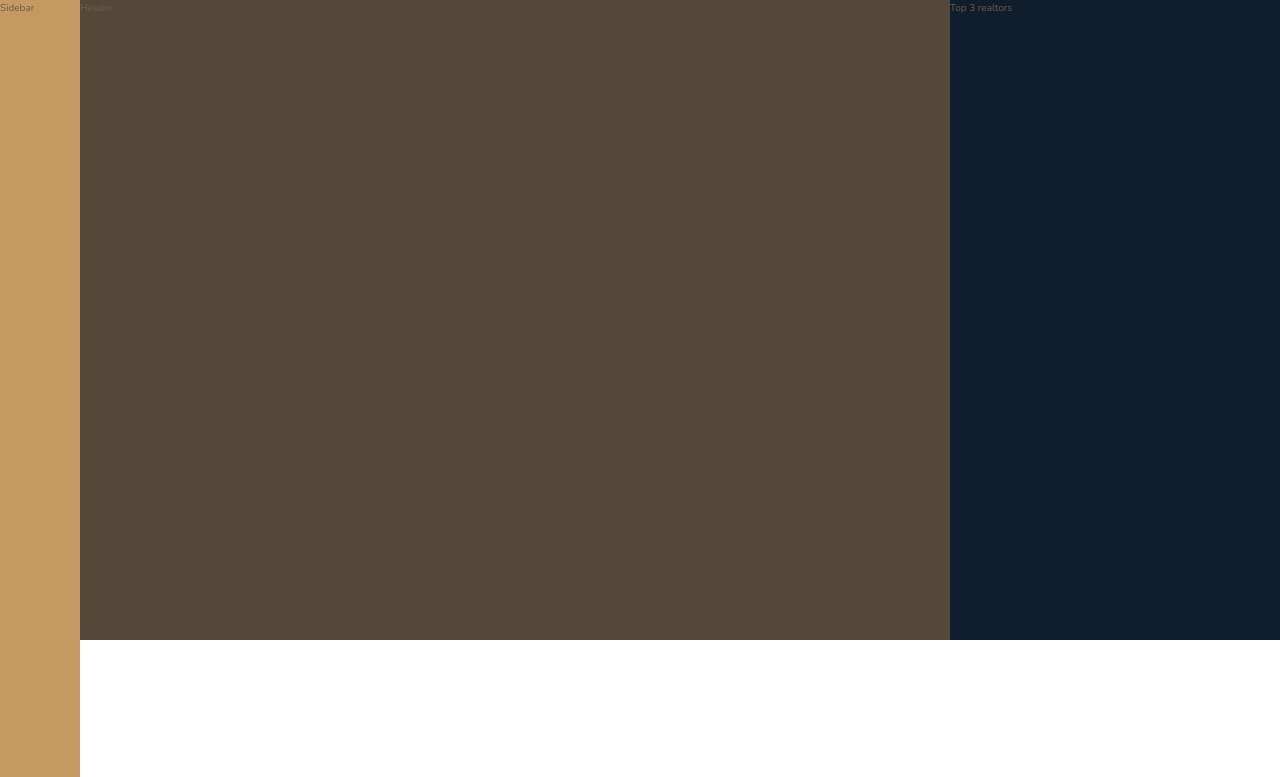
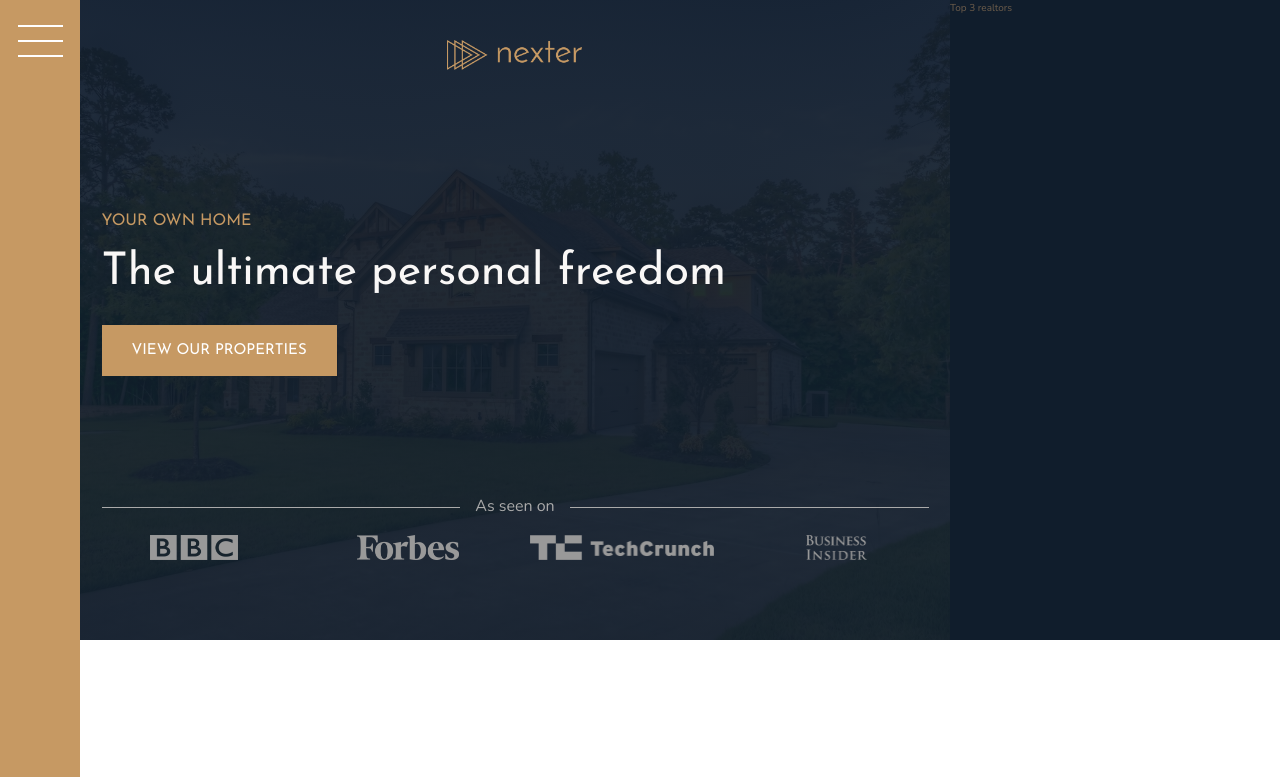
Before and after one commit to Ann-pixel/nexter-portfoliio, a website: page index.html in a window 1280 px wide. Shown: the top 777 px of the page. Drawn offline with nearby package versions, Linux system fonts and the light colour scheme.

Commit message:
completed the sidebar header and sections

```diff
--- a/index.html
+++ b/index.html
@@ -13,10 +13,22 @@
     </head>
     <body class="container">
         <div class="sidebar">
-            Sidebar
+            <button class="nav-btn">
+
+            </button>
         </div>
         <header class="header">
-            Header
+            <img src="img/logo.png" alt="Nexter logo" class="header__logo">
+            <h3 class="heading-3">Your own home</h3>
+            <h1 class="heading-1">The ultimate personal freedom</h1>
+            <button class="btn header__btn">View our properties</button>
+            <div class="header__seenon--text"> As seen on</div>
+            <div class="header__seenon--logos">
+                <img src="img/logo-bbc.png" alt="seen on logo-1">
+                <img src="img/logo-forbes.png" alt="seen on logo-2">
+                <img src="img/logo-techcrunch.png" alt="seen on logo-3">
+                <img src="img/logo-bi.png" alt="seen on logo-4">
+            </div>
         </header>
         <div class="realtors">
             Top 3 realtors
--- a/sass/_header.scss
+++ b/sass/_header.scss
@@ -1,4 +1,58 @@
 .header{
     background-color: $color-grey-dark-1;
     grid-column: full-start/ col-end 6;
+
+    background-image: linear-gradient(rgba($color-secondary, .93), rgba($color-secondary, .93)),
+                    url(../img/hero.jpeg);
+    background-size: cover;
+    background-position: center;
+    padding: 8rem;
+    padding-top: 4rem;
+
+    display: grid;
+    grid-template-rows: 1fr min-content 6rem 1fr;
+    grid-template-columns: max-content;
+    grid-row-gap: 1.5rem;
+    justify-content: center;
+
+
+
+
+    &__btn{
+        align-self: start;
+        justify-self: start;
+    }
+    &__logo{
+        height: 3rem;
+        justify-self: center;
+    }
+    &__seenon--text{
+        display: grid;
+        grid-template-columns: 1fr max-content 1fr;
+        align-items: center;
+        color: $color-grey-light-2;
+        font-size: 1.6rem;
+        grid-column-gap: 1.5rem;
+        &::before,
+        &::after{
+            content:"";
+            display: block;
+            background-color: currentColor;
+            height: 1px;
+
+        }
+
+    }
+    &__seenon--logos{
+        display: grid;
+        grid-template-columns: repeat(4, 2fr);
+        grid-gap: 3rem;
+        justify-items: center;
+        img{
+            height: 2.5rem;
+            filter: brightness(60%);
+        }
+    }
+
+
 }
--- a/sass/_sidebar.scss
+++ b/sass/_sidebar.scss
@@ -2,4 +2,28 @@
     background-color: $color-primary;
     grid-column: sidebar-start/sidebar-end;
     grid-row: 1 /-1;
+    display: flex;
+    justify-content: center;
 }
+.nav-btn{
+    border:none;
+    border-radius: 0;
+
+    background-color: #fff;
+    height: 2px;
+    width: 4.5rem;
+    margin-top: 4rem;
+
+
+    &::before,
+    &::after{
+        background-color: #fff;
+        height: 2px;
+        width: 4.5rem;
+        content: "";
+        display: block;
+    }
+    &::before{transform: translateY(-1.5rem);}
+    &::after{transform: translateY(1.3rem);}
+
+}
--- a/sass/_typography.scss
+++ b/sass/_typography.scss
@@ -4,6 +4,10 @@
 }
 .heading-1{
     @extend %heading;
+    font-size: 4.5rem;
+    color: $color-grey-light-1;
+    line-height: 1;
+
 }
 .heading-2{
     @extend %heading;
```
Also changed, not shown: css/style.css.
